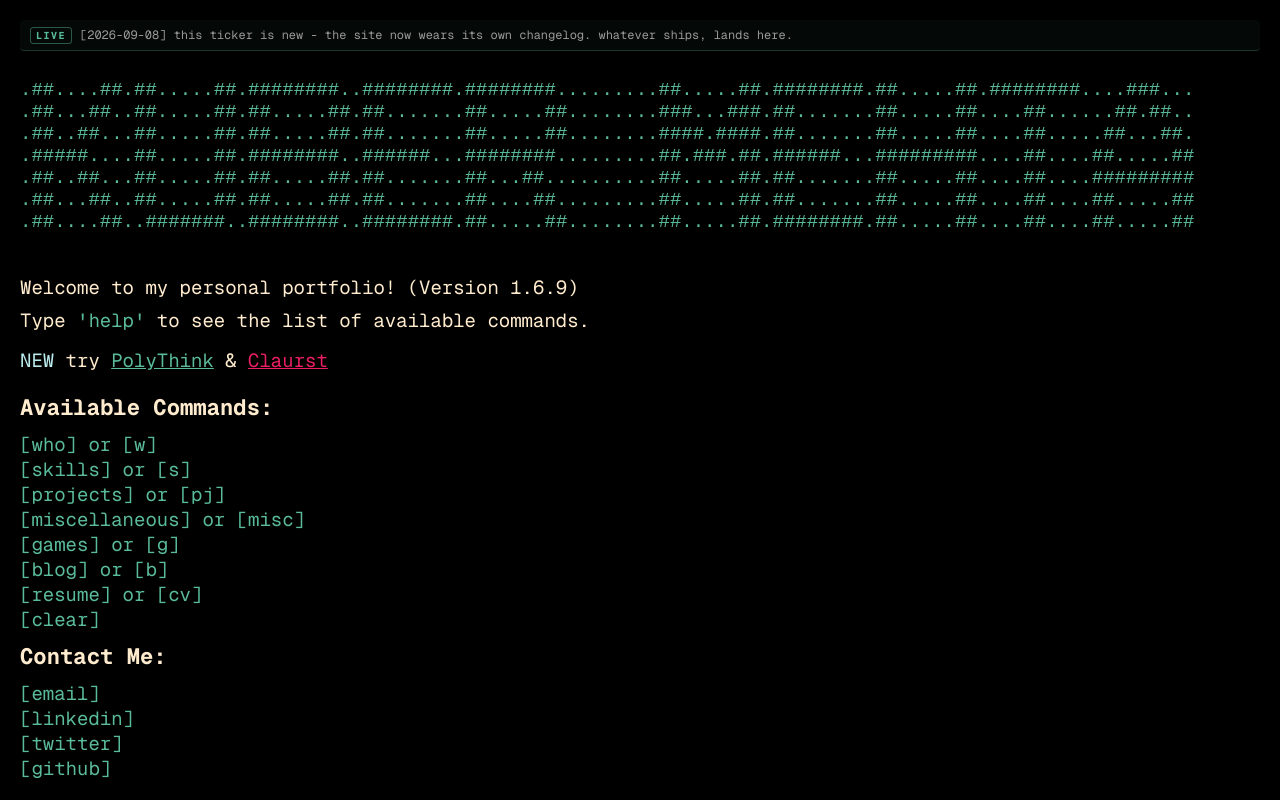
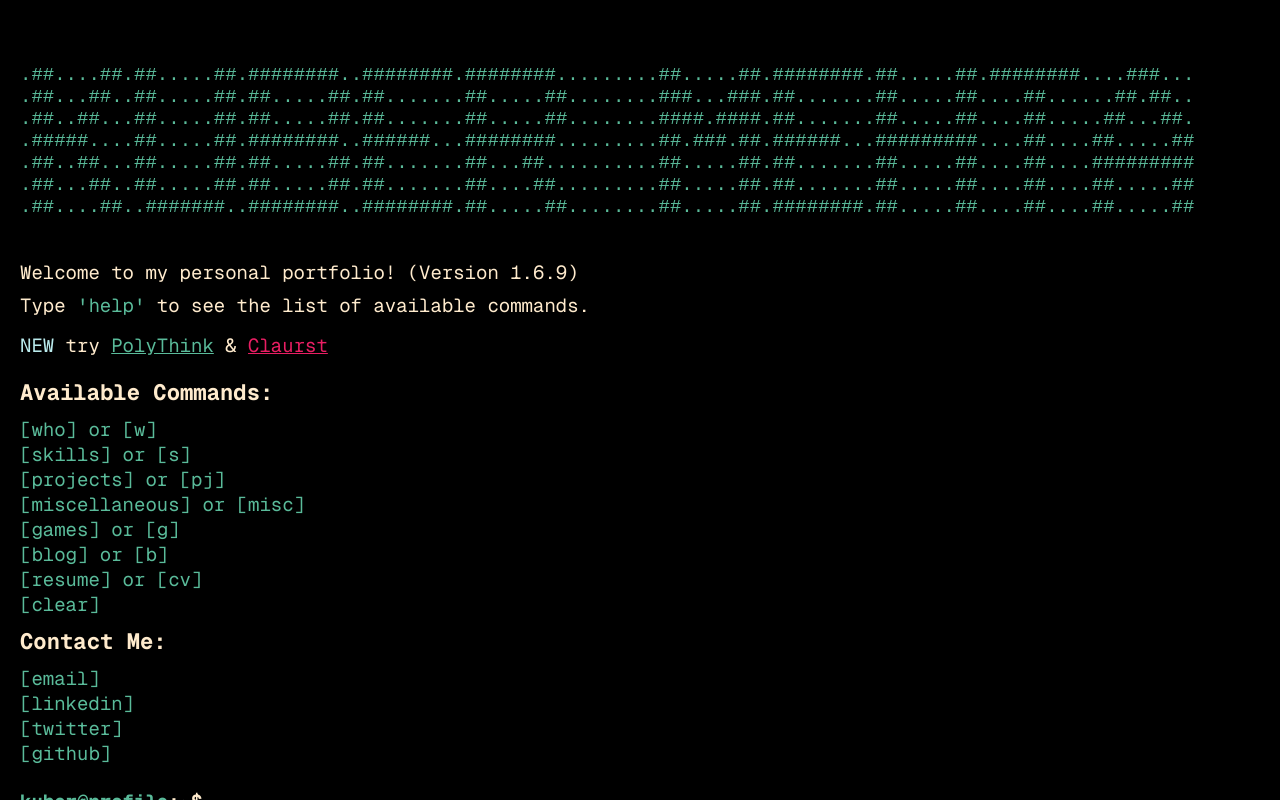
Before and after one commit to Kuberwastaken/Kuberwastaken.github.io, a React (Create React App) app: page / in a window 1280 px wide. Built offline with nearby package versions, Linux system fonts and the light colour scheme.

Commit message:
revert: remove update ticker
Reverts d4d91d9. The creative grant was for vertigo.kuber.studio,
not this portfolio - the ticker does not belong here. Restores the
exact pre-ticker tree.

```diff
--- a/src/components/Terminal.js
+++ b/src/components/Terminal.js
@@ -9,7 +9,6 @@ import gamesContent from '../constants/gamesContent';
 import PDFViewer from './PDFViewer';
 import HollywoodEffect from './HollywoodEffect/HollywoodEffect';
 import WhoamiCard from './WhoamiCard';
-import UpdateTicker from './UpdateTicker';
 import ProjectsMasonry from '../constants/projectsContent';
 
 // Lazy load heavy game components
@@ -691,7 +690,6 @@ const Terminal = () => {
   return (
     <div id="terminal" className="terminal-container" ref={terminalRef}>
       {hackermode && <HollywoodEffect />}
-      <UpdateTicker />
       {output.map((item, index) => (
         <div key={index}>
           {item.type === 'input' ? (
--- a/src/components/UpdateTicker.css
+++ /dev/null
@@ -1,63 +0,0 @@
-.update-ticker {
-  position: sticky;
-  top: 0;
-  z-index: 10;
-  display: flex;
-  align-items: baseline;
-  gap: 8px;
-  padding: 6px 10px;
-  margin-bottom: 10px;
-  font-size: 12px;
-  line-height: 1.5;
-  color: #9a9a9a;
-  background: rgba(5, 10, 8, 0.92);
-  border-bottom: 1px solid rgba(90, 187, 154, 0.25);
-  border-radius: 4px;
-  text-decoration: none;
-  white-space: nowrap;
-  overflow: hidden;
-}
-
-.update-ticker:hover {
-  color: #c8c8c8;
-}
-
-.ticker-label {
-  flex-shrink: 0;
-  color: #5abb9a;
-  font-size: 10px;
-  font-weight: 700;
-  letter-spacing: 1.5px;
-  text-transform: uppercase;
-  border: 1px solid rgba(90, 187, 154, 0.45);
-  border-radius: 3px;
-  padding: 0 5px;
-}
-
-.ticker-text {
-  overflow: hidden;
-  text-overflow: ellipsis;
-  animation: ticker-fade 0.45s ease-in;
-}
-
-.ticker-cursor {
-  flex-shrink: 0;
-  color: #5abb9a;
-  animation: ticker-blink 1.1s steps(1) infinite;
-}
-
-@keyframes ticker-fade {
-  from { opacity: 0; }
-  to { opacity: 1; }
-}
-
-@keyframes ticker-blink {
-  50% { opacity: 0; }
-}
-
-@media (max-width: 768px) {
-  .update-ticker {
-    font-size: 11px;
-    padding: 5px 8px;
-  }
-}
--- a/src/components/UpdateTicker.js
+++ /dev/null
@@ -1,38 +0,0 @@
-import React, { useEffect, useMemo, useState } from 'react';
-import updates from '../data/siteUpdates.json';
-import './UpdateTicker.css';
-
-// Self-maintained status line: cycles the latest site updates.
-// Content lives in src/data/siteUpdates.json and is refreshed whenever
-// something ships (see SITE-CHANGELOG.md).
-const UpdateTicker = () => {
-  const items = useMemo(() => (Array.isArray(updates) ? updates.slice(0, 6) : []), []);
-  const [idx, setIdx] = useState(0);
-
-  useEffect(() => {
-    if (items.length < 2) return undefined;
-    const t = setInterval(() => setIdx(i => (i + 1) % items.length), 6000);
-    return () => clearInterval(t);
-  }, [items.length]);
-
-  if (items.length === 0) return null;
-  const current = items[idx];
-
-  return (
-    <a
-      className="update-ticker"
-      href="https://github.com/Kuberwastaken/Kuberwastaken.github.io/blob/main/SITE-CHANGELOG.md"
-      target="_blank"
-      rel="noopener noreferrer"
-      title="Running log of changes to this site"
-    >
-      <span className="ticker-label">live</span>
-      <span key={idx} className="ticker-text">
-        [{current.date}] {current.text}
-      </span>
-      <span className="ticker-cursor">&#9608;</span>
-    </a>
-  );
-};
-
-export default UpdateTicker;
--- a/src/data/siteUpdates.json
+++ /dev/null
@@ -1,5 +0,0 @@
-[
-  { "date": "2026-09-08", "text": "this ticker is new - the site now wears its own changelog. whatever ships, lands here." },
-  { "date": "2026-09-07", "text": "fixed the blog mindmap freezing firefox on linux (webgpu texture limit). scoped to firefox after a mobile scare." },
-  { "date": "2026-09-04", "text": "the site got a self-maintainer: auto build + deploy pipeline, daily freshness sweeps, running changelog." }
-]
```
